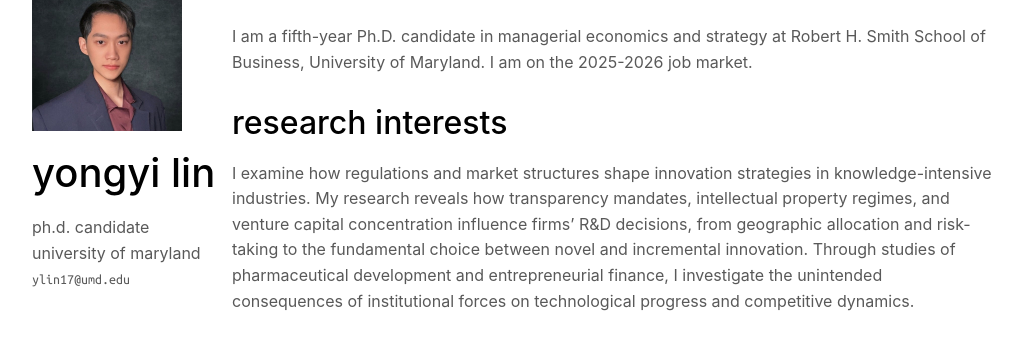
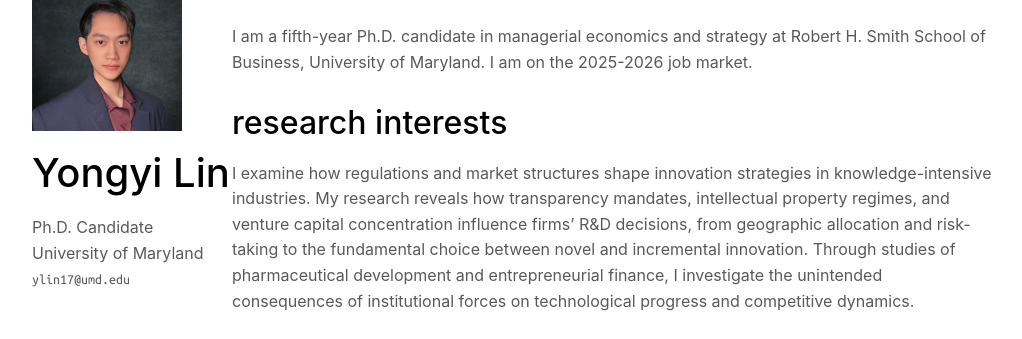
Before and after one commit to yongyi-lin/yongyi-lin.github.io, a Jekyll site: the page built from index.md, in a window 1280 px wide. Shown: the part 95-434 px from the top of the page, without its empty margins (128-1150 px from the left). Built offline with Jekyll 4.4.1, drawn with Linux system fonts in a browser that asks for light colours; some web fonts are replaced; a style sheet for code colours, icons or effects is not loaded.

Commit message:
Remove downcase filters to restore proper capitalization in sidebar
Made-with: Cursor

```diff
--- a/_layouts/homepage.html
+++ b/_layouts/homepage.html
@@ -117,18 +117,17 @@
         <a class="image avatar"><img src="{{ site.avatar }}" alt="avatar" /></a>
         {% endif %}
 
-        <!-- Site title (lowercase) -->
-        <h1>{{ site.title | downcase }}</h1>
+        <h1>{{ site.title }}</h1>
         <!-- Example of non-Latin name (commented out) -->
         <!-- <h1>林 咏毅</h1> -->
 
         <!-- Position and affiliation if provided -->
         {% if site.position %}
-        <position style="font-size:1rem;">{{ site.position | downcase }}</position>
+        <position style="font-size:1rem;">{{ site.position }}</position>
         <br>
         {% endif %}
         {% if site.affiliation %}
-        <a href="{{ site.affiliation_link }}" rel="noopener" style="font-size:1rem;"><autocolor>{{ site.affiliation | downcase }}</autocolor></a>
+        <a href="{{ site.affiliation_link }}" rel="noopener" style="font-size:1rem;"><autocolor>{{ site.affiliation }}</autocolor></a>
         <br>
         {% endif %}
         <!-- Email if provided -->
```
